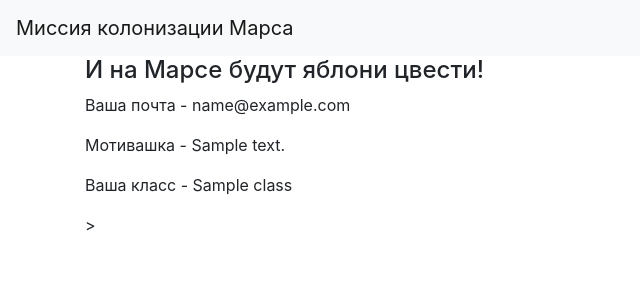
After one commit to etsori/yandex2025, a Flask app: template templates/auto_answer.html in a window 1280 px wide. The commit adds this page. Shown: the top 300 px of the page, without its empty margins (0-640 px from the left). Run offline with Flask 3, Linux system fonts and the light colour scheme; the template is opened without the code that fills it: most values are stand-ins (such as "Sample title", 1, 10 or a date in 2020); some libraries are stand-ins or nearby versions.

Commit message:
форма макет для задачи

```diff
--- a/server.py
+++ b/server.py
@@ -1,4 +1,4 @@
-from flask import Flask, url_for, render_template
+from flask import Flask, url_for, render_template, request
 
 app = Flask(__name__)
 
@@ -110,5 +110,17 @@ def list_prof(num):
     return render_template('list_prof.html', list_prof=lst_profess, op=num)
 
 
+@app.route('/registration', methods=['POST', 'GET'])
+def registration():
+    if request.method == 'GET':
+        return render_template('registration.html')
+    elif request.method == 'POST':
+        man = dict()
+        man['email'] = request.form.get('email')
+        man['about'] = request.form.get('about')
+        man['scholl_class'] = request.form.get('class')
+        return render_template('auto_answer.html', **man)
+
+
 if __name__ == '__main__':
     app.run(port=8080, host='127.0.0.1')
--- /dev/null
+++ b/templates/auto_answer.html
@@ -0,0 +1,10 @@
+{% extends "base.html" %}
+
+{% block content %}
+<div>
+    <p>Ваша почта - {{email}}</p>
+    <p>Мотивашка - {{about}}</p>
+    <p>Ваша класс - {{class}}</p>
+
+</div>>
+{% endblock %}
--- a/templates/base.html
+++ b/templates/base.html
@@ -7,7 +7,7 @@
           href="https://stackpath.bootstrapcdn.com/bootstrap/4.4.1/css/bootstrap.min.css"
           integrity="sha384-Vkoo8x4CGsO3+Hhxv8T/Q5PaXtkKtu6ug5TOeNV6gBiFeWPGFN9MuhOf23Q9Ifjh"
           crossorigin="anonymous">
-    <title>{{ title }}</title>
+    <title>Анкета</title>
 </head>
 <body>
 <header>
```
